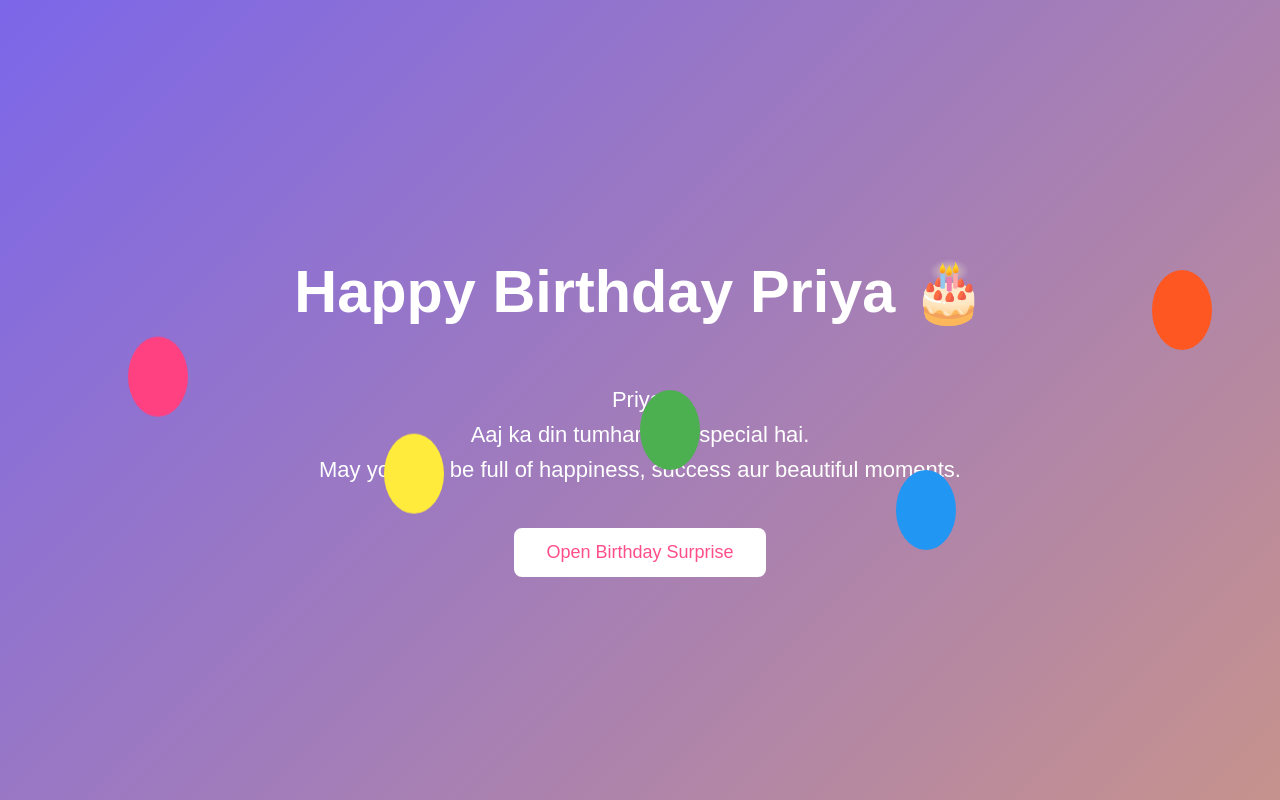
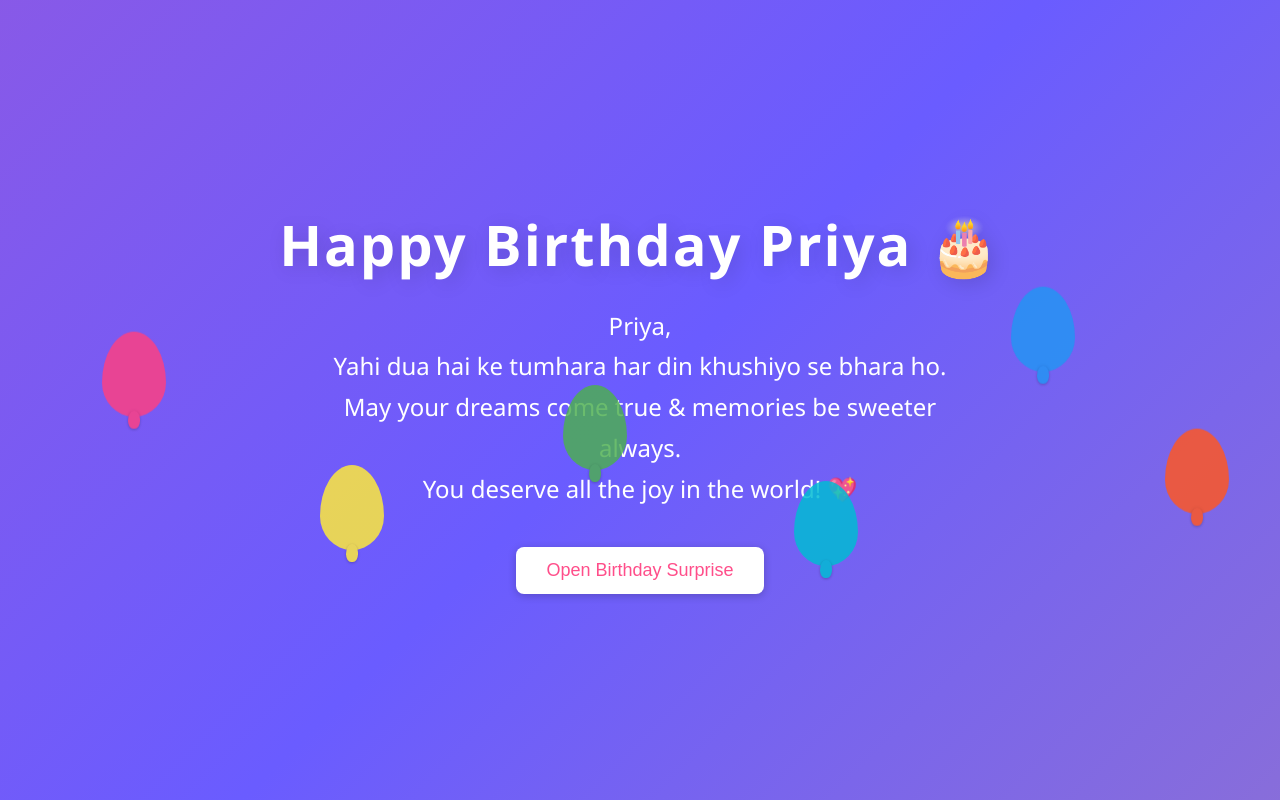
Before and after one commit to the0014sanny-cmd/Birthday-, a plain HTML site: page index.html in a window 1280 px wide. Drawn offline with Linux system fonts and the light colour scheme.

Commit message:
Replace index.html with updated birthday page design

```diff
--- a/index.html
+++ b/index.html
@@ -3,112 +3,130 @@
 <head>
 <title>Happy Birthday Priya</title>
 <meta name="viewport" content="width=device-width, initial-scale=1.0">
-
 <style>
-
-body{
-margin:0;
-height:100vh;
-display:flex;
-justify-content:center;
-align-items:center;
-flex-direction:column;
-font-family:sans-serif;
-background:linear-gradient(135deg,#ff4e8a,#6a5cff,#ffb347);
-background-size:400% 400%;
-animation:bgmove 8s infinite alternate;
-color:white;
-text-align:center;
-overflow:hidden;
+body {
+  margin: 0;
+  height: 100vh;
+  display: flex;
+  justify-content: center;
+  align-items: center;
+  flex-direction: column;
+  font-family: 'Segoe UI', sans-serif;
+  background: linear-gradient(135deg, #ff4e8a, #6a5cff, #ffb347);
+  background-size: 500% 500%;
+  animation: gradientMove 10s ease-in-out infinite alternate;
+  color: white;
+  text-align: center;
+  overflow: hidden;
 }
-
-@keyframes bgmove{
-0%{background-position:0% 50%}
-100%{background-position:100% 50%}
+@keyframes gradientMove {
+  0% {
+    background-position: 0% 100%;
+  }
+  100% {
+    background-position: 100% 0%;
+  }
 }
-
-h1{
-font-size:55px;
-animation:zoom 2s infinite alternate;
+h1 {
+  font-size: 56px;
+  margin: 0;
+  letter-spacing: 2px;
+  text-shadow: 4px 4px 20px #0002;
 }
-
-@keyframes zoom{
-from{transform:scale(1)}
-to{transform:scale(1.1)}
+.message {
+  font-size: 24px;
+  max-width: 660px;
+  margin-top: 24px;
+  line-height: 1.7;
+  padding: 0 18px;
 }
-
-.message{
-font-size:22px;
-max-width:700px;
-margin-top:20px;
-line-height:1.6;
-padding:0 20px;
+button {
+  margin-top: 38px;
+  padding: 13px 30px;
+  font-size: 18px;
+  border: none;
+  border-radius: 8px;
+  background: white;
+  color: #ff4e8a;
+  cursor: pointer;
+  transition: background 0.2s, color 0.2s, box-shadow 0.2s;
+  box-shadow: 0 2px 8px #0003;
 }
-
-button{
-margin-top:40px;
-padding:14px 32px;
-font-size:18px;
-border:none;
-border-radius:8px;
-background:white;
-color:#ff4e8a;
-cursor:pointer;
+button:hover {
+  background: #ff4e8a;
+  color: white;
+  box-shadow: 0 4px 16px #0002;
 }
-
-#surprise{
-display:none;
-font-size:30px;
-margin-top:30px;
+#surprise {
+  display: none;
+  font-size: 33px;
+  margin-top: 34px;
+  font-family: 'Segoe Script', cursive, sans-serif;
 }
-
-.balloon{
-position:absolute;
-bottom:-150px;
-width:60px;
-height:80px;
-border-radius:50%;
-animation:float 10s linear infinite;
+.balloon {
+  position: absolute;
+  bottom: -150px;
+  width: 64px;
+  height: 85px;
+  border-radius: 50% 50% 50% 50%/60% 60% 40% 40%;
+  animation: float 10s linear infinite;
+  opacity: 0.88;
+  transition: opacity 0.6s;
+  z-index: 0;
 }
-
-@keyframes float{
-0%{transform:translateY(0)}
-100%{transform:translateY(-120vh)}
+@keyframes float {
+  0% {
+    transform: translateY(0);
+    opacity: 0.88;
+  }
+  85% {
+    opacity: 0.80;
+  }
+  100% {
+    transform: translateY(-120vh);
+    opacity: 0.25;
+  }
 }
-
+/* Balloon knot */
+.balloon::after {
+  content: '';
+  display: block;
+  position: absolute;
+  left: 50%;
+  bottom: -12px;
+  transform: translateX(-50%);
+  width: 12px;
+  height: 18px;
+  background: inherit;
+  border-radius: 70% 70% 64% 64%/85% 70% 64% 64%;
+  box-shadow: 0 1px 3px #0004;
+}
 </style>
 </head>
-
 <body>
-
 <h1>Happy Birthday Priya 🎂</h1>
-
 <div class="message">
-Priya,<br>
-Aaj ka din tumhare liye special hai.<br>
-May your life be full of happiness, success aur beautiful moments.
+  Priya,<br>
+  Yahi dua hai ke tumhara har din khushiyo se bhara ho.<br>
+  May your dreams come true &amp; memories be sweeter always.<br>
+  You deserve all the joy in the world! 💖
 </div>
-
 <button onclick="showSurprise()">Open Birthday Surprise</button>
-
 <div id="surprise">
-You are special Priya 🎉<br>
-Have the best birthday ever.
+  You are amazing Priya 🎉<br>
+  Lots of love and smiles on your special day!
 </div>
-
-<div class="balloon" style="left:10%; background:#ff4081; animation-duration:9s;"></div>
-<div class="balloon" style="left:30%; background:#ffeb3b; animation-duration:11s;"></div>
-<div class="balloon" style="left:50%; background:#4caf50; animation-duration:10s;"></div>
-<div class="balloon" style="left:70%; background:#2196f3; animation-duration:12s;"></div>
-<div class="balloon" style="left:90%; background:#ff5722; animation-duration:8s;"></div>
-
+<!-- Balloons with different colors and floats -->
+<div class="balloon" style="left:8%; background:#ff4081; animation-duration:9s;"></div>
+<div class="balloon" style="left:25%; background:#ffeb3b; animation-duration:12s;"></div>
+<div class="balloon" style="left:44%; background:#4caf50; animation-duration:10s;"></div>
+<div class="balloon" style="left:62%; background:#00bcd4; animation-duration:12.5s;"></div>
+<div class="balloon" style="left:79%; background:#2196f3; animation-duration:8.3s;"></div>
+<div class="balloon" style="left:91%; background:#ff5722; animation-duration:11s;"></div>
 <script>
-
-function showSurprise(){
-document.getElementById("surprise").style.display="block";
+function showSurprise() {
+  document.getElementById("surprise").style.display = "block";
 }
-
 </script>
-
 </body>
-  </html>
+</html>
```
